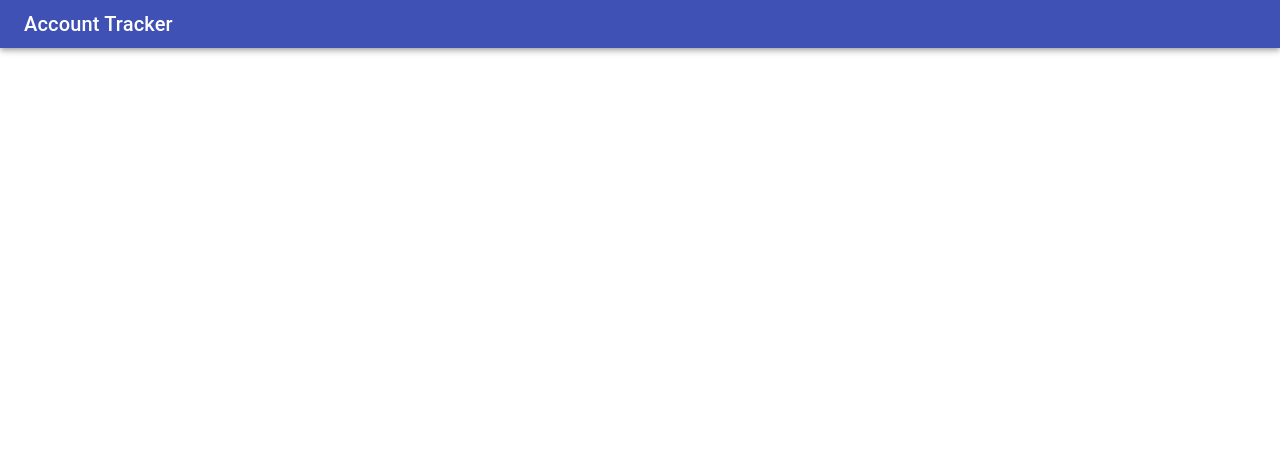
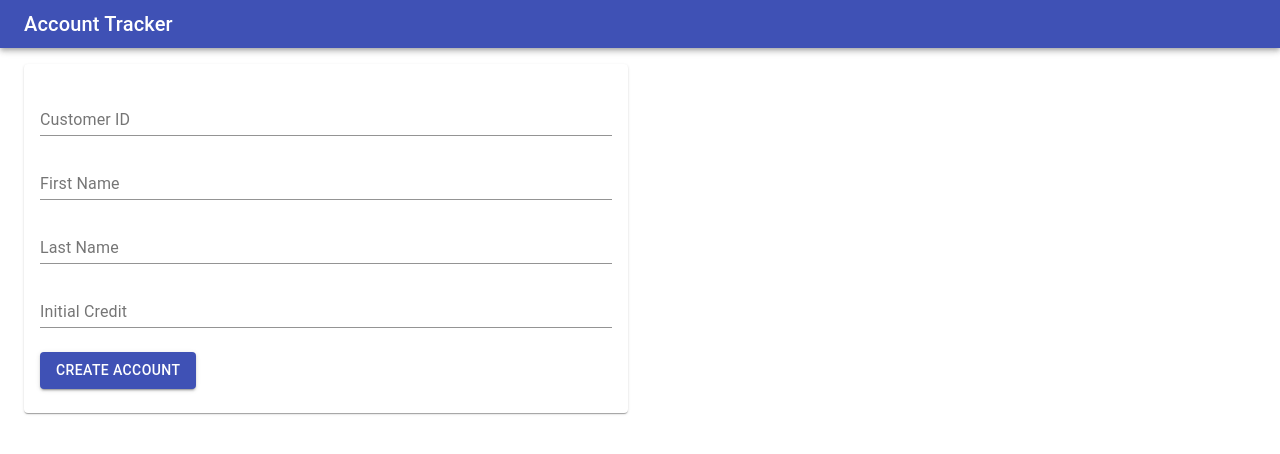
Before and after one commit to abdu997/BH-backend, a React (Create React App) app in the folder client/: page / in a window 1280 px wide. Shown: the top 454 px of the page. Built offline with nearby package versions, Linux system fonts and the light colour scheme.

Commit message:
Created create customer form

```diff
--- a/client/src/App.js
+++ b/client/src/App.js
@@ -3,6 +3,7 @@ import Grid from "@material-ui/core/Grid";
 import Container from "@material-ui/core/Container";
 
 import NavBar from "./components/NavBar";
+import CreateCustomerForm from "./components/CreateCustomerForm";
 
 const useStyles = makeStyles((theme) => ({
     root: {
@@ -26,7 +27,9 @@ function App() {
             <div className={classes.content}>
                 <Container>
                     <Grid container spacing={3}>
-                        <Grid item xs={12} md={6}></Grid>
+                        <Grid item xs={12} md={6}>
+                            <CreateCustomerForm />
+                        </Grid>
                         <Grid item xs={12} md={6}></Grid>
                     </Grid>
                 </Container>
--- /dev/null
+++ b/client/src/components/CreateCustomerForm/index.jsx
@@ -0,0 +1,95 @@
+import { useState } from "react";
+
+import axios from "axios";
+
+import { makeStyles } from "@material-ui/core/styles";
+import Paper from "@material-ui/core/Paper";
+import TextField from "@material-ui/core/TextField";
+import Button from "@material-ui/core/Button";
+
+const useStyles = makeStyles((theme) => ({
+    root: {
+        "& .MuiTextField-root": {
+            margin: theme.spacing(1, 0),
+        },
+        "& .MuiButton-root": {
+            marginTop: theme.spacing(2),
+            marginBottom: theme.spacing(1),
+        },
+    },
+    paper: {
+        padding: theme.spacing(2),
+        color: theme.palette.text.secondary,
+    },
+}));
+
+function CreateCustomerForm() {
+    const classes = useStyles();
+
+    const [customerID, setCustomerID] = useState("");
+    const [firstName, setFirstName] = useState("");
+    const [lastName, setLastName] = useState("");
+    const [initialCredit, setInitialCredit] = useState("");
+
+    const handleCreateAccount = (e) => {
+        e.preventDefault();
+        axios
+            .post("/api/accounts", {
+                customerID,
+                firstName,
+                lastName,
+                initialCredit,
+            })
+            .then((response) => {
+                setCustomerID("");
+                setFirstName("");
+                setLastName("");
+                setInitialCredit("");
+                alert("Account Created");
+            })
+            .catch((error) => {
+                alert(error.message);
+            });
+    };
+
+    return (
+        <Paper className={classes.paper}>
+            <form
+                className={classes.root}
+                noValidate
+                autoComplete="off"
+                onSubmit={handleCreateAccount}
+            >
+                <TextField
+                    fullWidth
+                    label="Customer ID"
+                    value={customerID}
+                    onChange={(e) => setCustomerID(e.target.value)}
+                />
+                <TextField
+                    fullWidth
+                    label="First Name"
+                    value={firstName}
+                    onChange={(e) => setFirstName(e.target.value)}
+                />
+                <TextField
+                    fullWidth
+                    label="Last Name"
+                    value={lastName}
+                    onChange={(e) => setLastName(e.target.value)}
+                />
+                <TextField
+                    fullWidth
+                    label="Initial Credit"
+                    value={initialCredit}
+                    onChange={(e) => setInitialCredit(e.target.value)}
+                />
+                <Button color="primary" variant="contained" type="submit">
+                    Create Account
+                </Button>
+            </form>
+        </Paper>
+    );
+}
+
+export default CreateCustomerForm;
```
